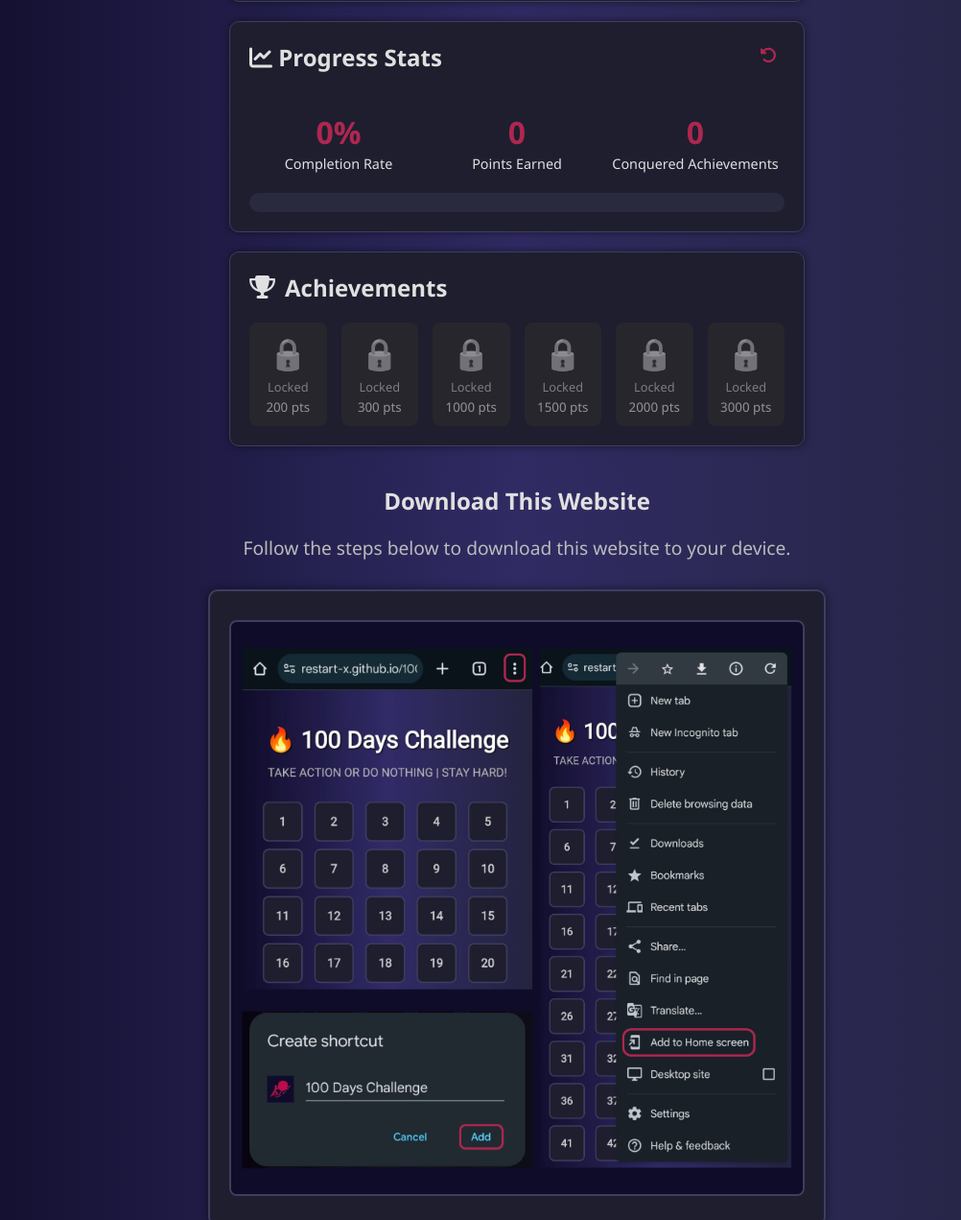
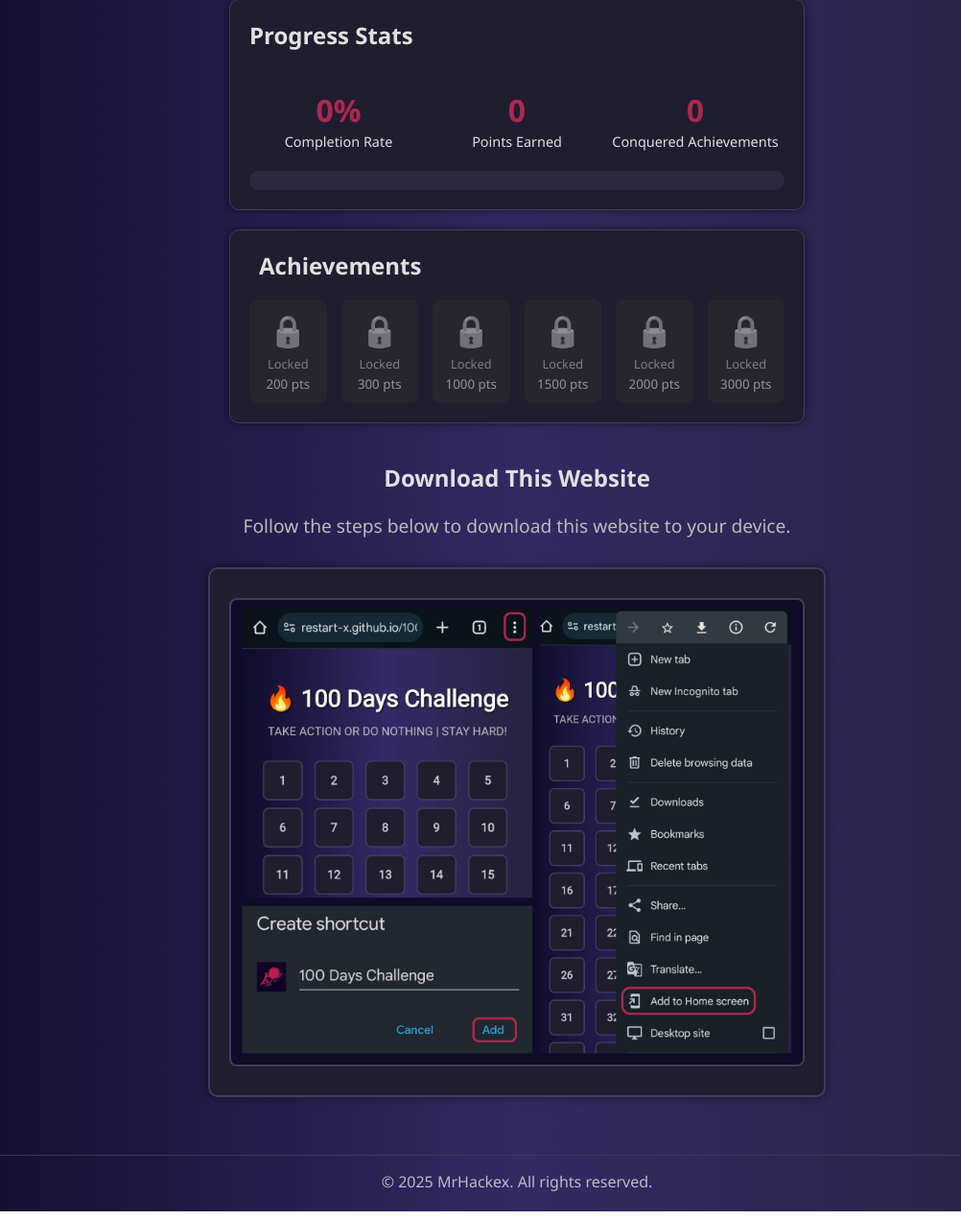
Before and after one commit to MrHackex/Burnova, a plain HTML site: page index.html in a window 1280 px wide. Shown: the part 1076-2347 px from the top of the page at 96% size, without its empty margins (101-1103 px from the left). Drawn offline with Linux system fonts and the light colour scheme.

Commit message:
Add files via upload

```diff
--- a/index.html
+++ b/index.html
@@ -7,8 +7,7 @@
   <title>Burnova</title>
   <link rel="stylesheet" href="style.css">
   <link rel="icon" href="assets/logo.svg" type="image/png">
-  <link rel="stylesheet" href="https://cdnjs.cloudflare.com/ajax/libs/font-awesome/6.4.0/css/all.min.css">
-  <link rel="manifest" href="/manifest.json">
+
   <meta name="theme-color" content="#ae274f">
 </head>
 
@@ -121,7 +120,7 @@
     <p>Follow the steps below to download this website to your device.</p>
   </div>
   <div class="download-section">
-    <img src="assets/download.png" alt="How to download guide" class="guide-image">
+    <img src="download.png" alt="How to download guide" class="guide-image">
   </div>
 
   <audio id="congratulationSound" src="https://assets.mixkit.co/sfx/preview/mixkit-achievement-bell-600.mp3"
```
Also changed, not shown: 888.png (added), download.png (added).
